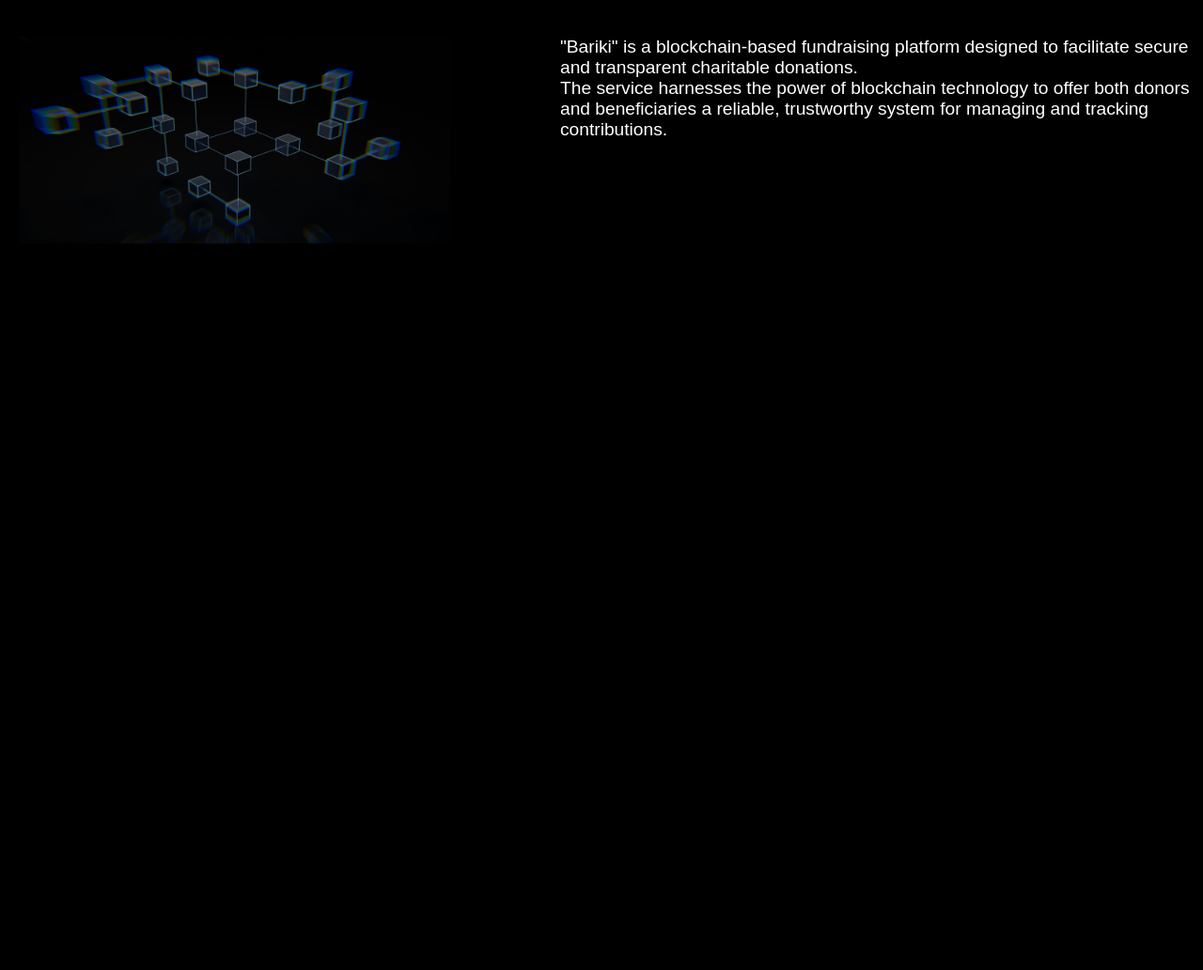
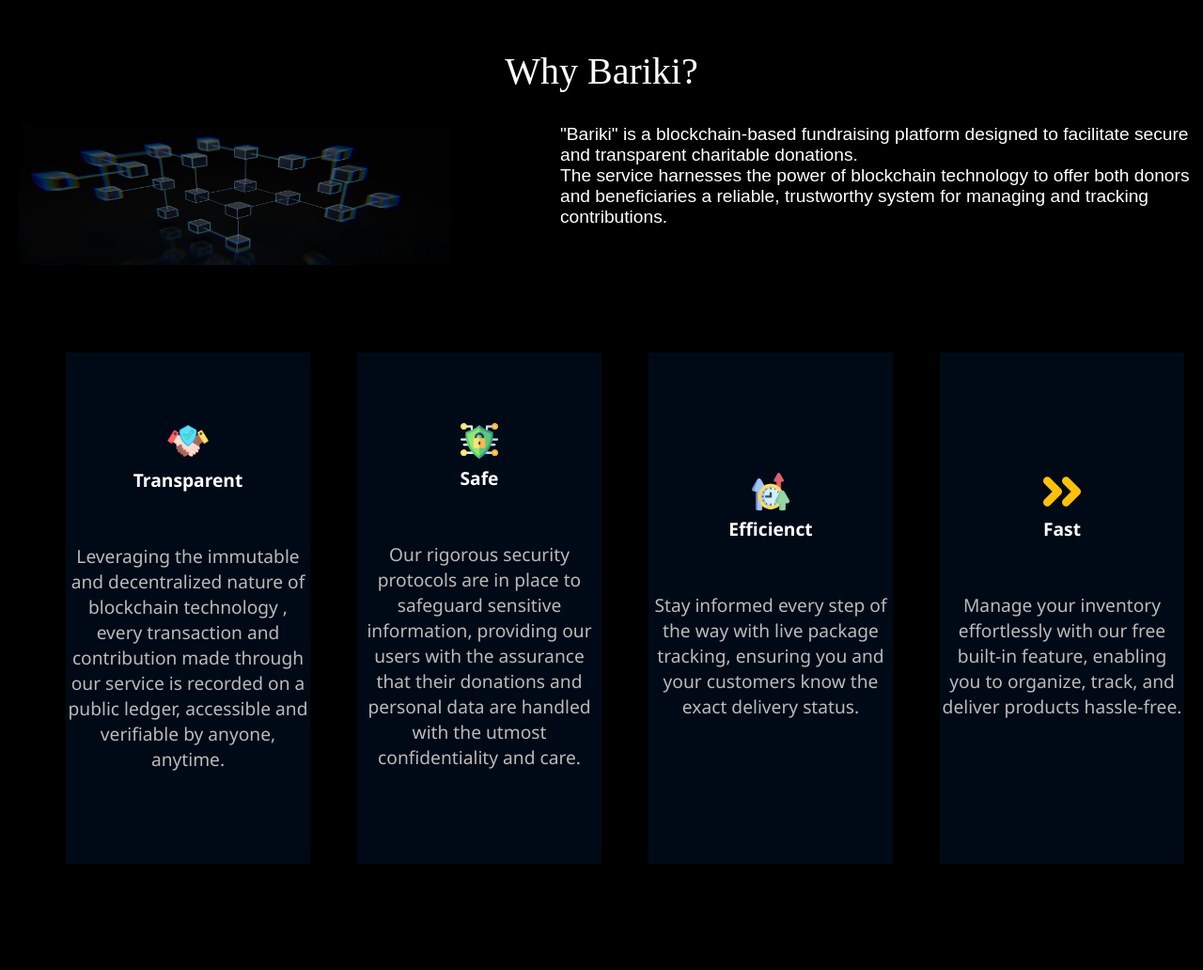
Before and after one commit to SenZmaKi/Bariki, a Flask app: page / in a window 1280 px wide. Shown: the part 740-1772 px from the top of the page at 94% size. Before the commit the page ends 999 px from the top, so only its background shows below. Run offline with Flask 3, Linux system fonts and the light colour scheme; some web fonts are replaced.

Commit message:
adde iinfo sect

```diff
--- a/src/backend/app/static/styles.css
+++ b/src/backend/app/static/styles.css
@@ -258,9 +258,9 @@ section#intro {
   }
 
   .start-button {
-    background: #c9ae12; /* Adjust button color as needed */
+    background: #000a16; /* Adjust button color as needed */
     cursor: pointer;
-    color: black;
+    color: white;
     font-weight: 700;
   }
 
@@ -283,3 +283,76 @@ section#intro {
   }
 
   /* You will need to adjust colors, dimensions, backgrounds, etc., to match your design */
+
+  .entire{
+
+
+    width: 100%;
+height: 85vh;
+
+
+  margin-top: 50px;
+  }
+
+  .nzima{
+    height: 100%;
+width: 100%;
+display: flex;
+justify-content: space-evenly;
+align-items: center;
+
+margin-right: 10%;
+  }
+  .nzima div{margin-left: 50px;}
+
+  .deliveries{
+    width: 30%;
+    height: 80%;
+    justify-content: center;
+    display: flex;
+    flex-direction: column;
+    text-align: center;
+    color: #bababa;
+
+    margin-bottom: 50px;
+    background-color: #000a16;
+  }
+
+  .safety{
+    width: 30%;
+    height: 80%;
+    justify-content: center;
+    display: flex;
+    flex-direction: column;
+    text-align: center;
+    color: #bababa;
+    /* margin-left: 200px; */
+    margin-bottom: 50px;
+    background-color: #000a16;
+  }
+
+  .tracking{
+    width: 30%;
+    height: 80%;
+    justify-content: center;
+    display: flex;
+    flex-direction: column;
+    text-align: center;
+    color: #bababa;
+
+    margin-bottom: 50px;
+    background-color: #000a16;
+  }
+
+  .inventory{
+    width: 30%;
+    height: 80%;
+    justify-content: center;
+    display: flex;
+    flex-direction: column;
+    text-align: center;
+    color: #bababa;
+
+    margin-bottom: 50px;
+    background-color: #000a16;
+  }
--- a/src/backend/app/templates/index.html
+++ b/src/backend/app/templates/index.html
@@ -104,9 +104,9 @@
 <main>
   <section id="intro">
 
-
+          <h2 style="font-size: 40px;">Why Bariki?</h2>
                 <div class="sunglass">
-<img src="../static/images/block.jpg" style="width: 460px; height: 220px;" alt="">
+<img src="../static/images/block.jpg" style="width: 460px; height: 150px;" alt="">
                   <div class="suntext">
                     "Bariki" is a blockchain-based fundraising platform designed to facilitate secure and transparent charitable donations.<br>
                      The service harnesses the power of blockchain technology to offer both donors and beneficiaries a reliable, trustworthy system for managing and tracking contributions.
@@ -115,7 +115,86 @@
                   </div>
                 </div>
 
+
+                <div class="entire">
+                  <div class="nzima">
+
+                      <div class="deliveries">
+                          <p>
+                            <img src="../static/images/transparency.png" style="height: 44px;" alt=""><br>
+                            <span style="color: #fff;  font-weight: 700;">Transparent</span><br>
+                            <br>
+                            <br>
+                            Leveraging the immutable and decentralized nature of blockchain technology
+                            , every transaction and contribution made
+                            through our service is recorded on a public ledger,
+                             accessible and verifiable by anyone, anytime.
+
+                               <br>
+                               <br>
+                          </div>
+
+                          <div class="safety">
+                              <p>
+                                <img src="../static/images/cyber-security.png" style="height: 40px;" alt=""><br>
+
+                                <span style="color: #fff;   font-weight: 700;">Safe</span><br>
+                                <br>
+                                <br>
+                                Our rigorous security protocols are in place to
+                                 safeguard sensitive information,
+                                 providing our users with the assurance that their
+                                 donations and personal data are handled
+                                 with the utmost confidentiality and care.
+
+
+                                   <br>
+          <br>
+                              </div>
+
+
+                              <div class="tracking">
+                                  <p>
+                                    <img src="../static/images/efficient.png" style="height: 40px;" alt=""><br>
+                                    <span style=" color: #fff; font-weight: 700;">Efficienct</span><br>
+                                    <br>
+                                    <br>
+                                      Stay informed every step of the
+                                       way with live package tracking,
+                                        ensuring you and your customers
+                                        know the exact delivery status.
+                                        <br>
+                                        <br>
+
+                                      </div>
+
+
+                                  <div class="inventory">
+                                      <p>
+                                        <img src="../static/images/fast-forward.png" style="height: 40px;" alt=""><br>
+                                        <span style="color: #fff;  font-weight: 700;">Fast</span><br>
+                                        <br>
+                                        <br>
+                                          Manage your inventory effortlessly
+                                           with our free built-in feature,
+                                            enabling you to organize, track,
+                                             and deliver products hassle-free.
+                                            <br>
+                                            <br>
+                                      </div>
+                  </div>
+              </div>
+           </div>
   </section>
 </main>
+
+
+
+
+{% for cause in causes %}
+  Name : {{ cause.name }}
+  iD: {{ cause.id }}
+
+{% endfor %}
 </body>
 </html>
```
Also changed, not shown: src/backend/app/static/images/cyber-security.png (added), src/backend/app/static/images/efficient.png (added), src/backend/app/static/images/fast-forward.png (added), src/backend/app/static/images/fast.png (added), src/backend/app/static/images/transparency.png (added).
